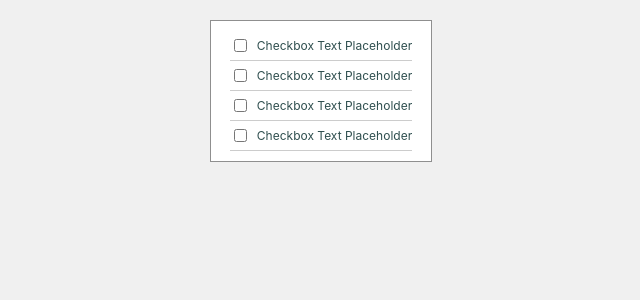
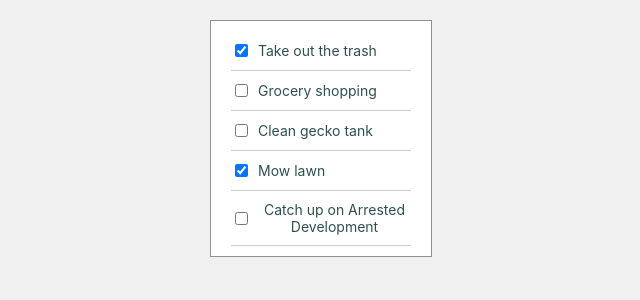
Before and after one commit to Gurkchilli/React, a React (Create React App) app: page / in a window 1280 px wide. Shown: the top 300 px of the page, without its empty margins (319-959 px from the left). Built offline with nearby package versions, Linux system fonts and the light colour scheme.

Commit message:
change some of the appearance

```diff
--- a/public/index.css
+++ b/public/index.css
@@ -18,14 +18,16 @@ body {
 
 .todo-item {
   display: flex;
-  font-size: 12px;
+  justify-content: flex-start;
+  font-size: 14px;
+  width: 90%;
   color: darkslategray;
   font-family: -apple-system, BlinkMacSystemFont, "Segoe UI", Roboto, Oxygen,
     Ubuntu, Cantarell, "Open Sans", "Helvetica Neue", sans-serif;
   align-items: center;
   margin: auto;
-  padding-top: 5px;
-  padding-bottom: 5px;
+  padding-top: 10px;
+  padding-bottom: 10px;
   border-bottom: 1px solid rgb(204, 204, 204);
 }
 
--- a/src/App.js
+++ b/src/App.js
@@ -1,16 +1,14 @@
 import React from "react";
-import Checklist from "./components/Checklist";
+
 import TodoItem from "./components/TodoItem";
+import todosData from "./todosData";
 
 function App() {
-  return (
-    <div className="todo-list">
-      <TodoItem />
-      <TodoItem />
-      <TodoItem />
-      <TodoItem />
-    </div>
-  );
+  const todoItem = todosData.map((todo) => (
+    <TodoItem key={todo.id} prop={todo} />
+  ));
+
+  return <div className="todo-list">{todoItem}</div>;
 }
 
 export default App;
--- a/src/components/TodoItem.js
+++ b/src/components/TodoItem.js
@@ -1,10 +1,15 @@
 import React from "react";
 
-function TodoItem() {
+function TodoItem(props) {
   return (
     <div className="todo-item">
-      <input type="checkbox" name="checkbox" className="checkbox"></input>
-      <label htmlFor="checkbox">Checkbox Text Placeholder</label>
+      <input
+        type="checkbox"
+        name="checkbox"
+        defaultChecked={props.prop.completed && "checked"}
+        className="checkbox"
+      ></input>
+      <label htmlFor="checkbox">{props.prop.text}</label>
     </div>
   );
 }
--- /dev/null
+++ b/src/todosData.js
@@ -0,0 +1,29 @@
+const todosData = [
+  {
+    id: 1,
+    text: "Take out the trash",
+    completed: true,
+  },
+  {
+    id: 2,
+    text: "Grocery shopping",
+    completed: false,
+  },
+  {
+    id: 3,
+    text: "Clean gecko tank",
+    completed: false,
+  },
+  {
+    id: 4,
+    text: "Mow lawn",
+    completed: true,
+  },
+  {
+    id: 5,
+    text: "Catch up on Arrested Development",
+    completed: false,
+  },
+];
+
+export default todosData;
```
